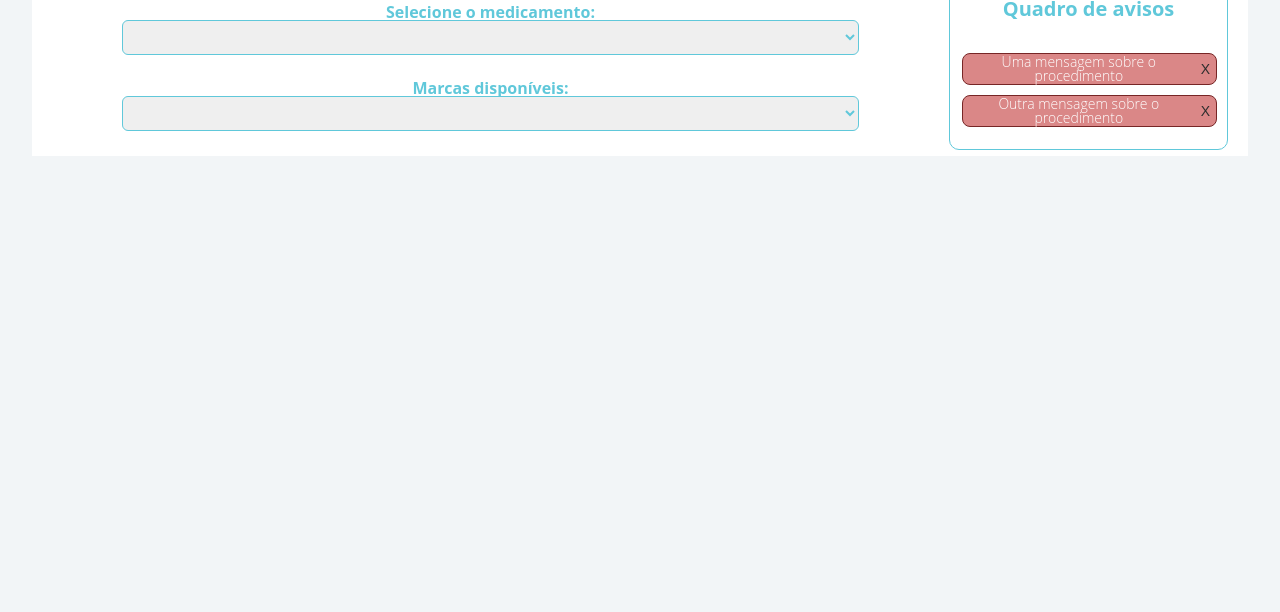
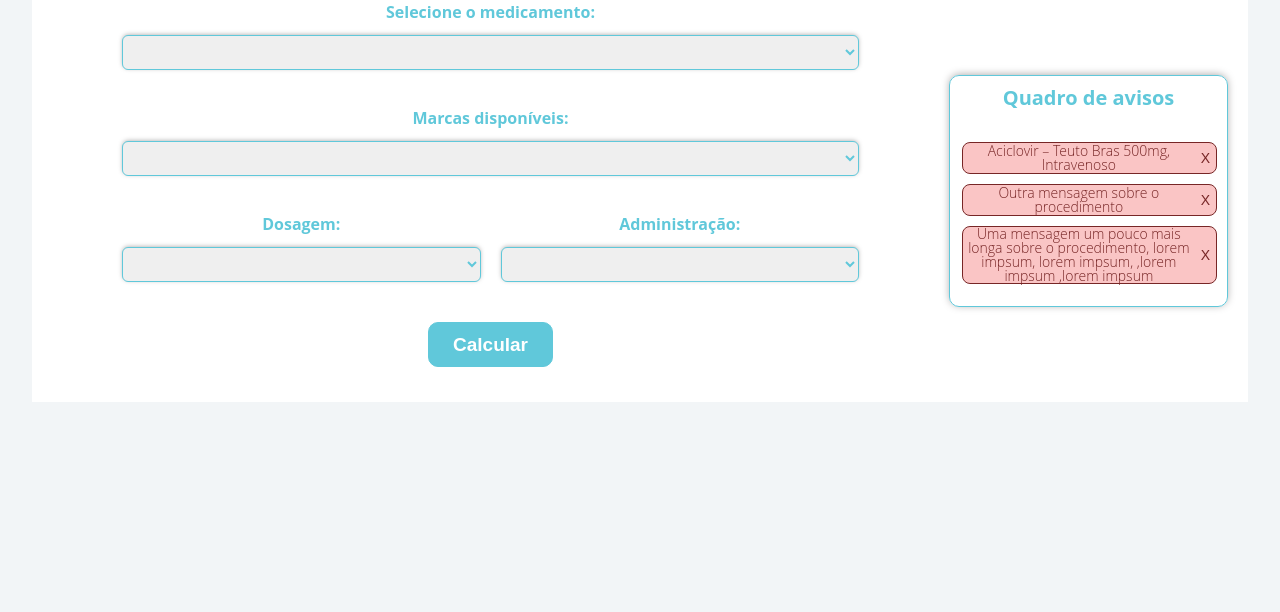
Before and after one commit to ElJohnnie/calculadora_dosagem, a plain HTML site: page index.html in a window 1280 px wide. Shown: the part 188-800 px from the top of the page. Drawn offline with Linux system fonts and the light colour scheme.

Commit message:
tudo certo por enquanto

```diff
--- a/css/framework.css
+++ b/css/framework.css
@@ -30,6 +30,46 @@ h3 {
     font-weight: 500;
 }
 
+.btn {
+    font-size: 19px;
+    font-weight: bold;
+    width: 125px;
+    height: 45px;
+    padding: 10px;
+    margin-bottom: 10px;
+    display: block;
+    border-radius: 10px;
+}
+
+.btn-main {
+    color: #ffffff;
+    border: 1px solid #60C8DA;
+    background: #60C8DA;
+}
+
+.btn-main:hover {
+    color: #60C8DA;
+    text-decoration: none;
+    border: 1px solid #60C8DA;
+    background: none;
+    transition: .5s ease-out 0s;
+}
+
+.btn-main:active {
+    color: #60C8DA;
+    text-decoration: none;
+    border: 1px solid #60C8DA;
+    background: none;
+    transition: .5s;
+    box-shadow: inset 0px 1px 3px 1px #858585;
+    transition: box-shadow .1s ease-out 0s;
+}
+
+.btn-secondary {
+    color: #2e2e2e;
+    border: 1px solid #2e2e2e;
+}
+
 form {
     margin: 0 50px;
     width: calc(100% - 50px);
@@ -43,6 +83,7 @@ select {
     width: 100%;
     height: 35px;
     transition: border 1s;
+    box-shadow: 0px -1px 5px -1px #A3A1A1;
 }
 
 input:hover {
@@ -355,6 +396,7 @@ select:active {
     flex-wrap: wrap;
     align-items: center;
     justify-content: space-around;
+    order: 2;
 }
 
 .col-75 {
@@ -364,6 +406,7 @@ select:active {
     flex-wrap: wrap;
     align-items: center;
     justify-content: space-around;
+    order: 2;
 }
 
 .col-50 {
@@ -374,6 +417,7 @@ select:active {
     align-items: center;
     height: auto;
     justify-content: space-around;
+    order: 2;
 }
 
 .col-25 {
@@ -384,6 +428,7 @@ select:active {
     align-items: center;
     height: auto;
     justify-content: space-around;
+    order: 2;
 }
 
 .col-12 {
@@ -393,6 +438,7 @@ select:active {
     align-items: center;
     height: auto;
     justify-content: space-around;
+    order: 2;
 }
 
 
@@ -409,6 +455,7 @@ select:active {
     height: 100%;
     border: 1px solid #60C8DA;
     border-radius: 10px;
+    box-shadow: 0px -1px 9px -1px #A3A1A1;
 }
 
 .card-header {
@@ -432,7 +479,7 @@ select:active {
     display: flex;
     justify-content: space-around;
     align-items: center;
-    background: #da8787;
+    background: #fac5c5;
     border: 1px solid #772626;
     width: 100%;
     min-height: 30px;
@@ -442,11 +489,11 @@ select:active {
 .alert p {
     font-size: 14px;
     font-weight: 100;
-    color: #ffffff;
+    color: #772626;
 }
 
 .btn-alert {
-    color: #2e2e2e;
+    color: #772626;
     font-size: 14px;
     font-weight: 500;
     background: none !important;
@@ -490,4 +537,7 @@ select:active {
         width: 100%;
         height: auto;
     }
+    .order-offset {
+        order: 1;
+    }
 }
--- a/index.html
+++ b/index.html
@@ -8,7 +8,6 @@
     <link rel="stylesheet" href="css/reset.css">
     <link rel="stylesheet" href="css/framework.css">
     <link rel="stylesheet" href="css/style.css">
-    <link rel="stylesheet" href="css/flexbox.css">
     <link rel="stylesheet" href="https://pro.fontawesome.com/releases/v5.10.0/css/all.css" integrity="sha384-AYmEC3Yw5cVb3ZcuHtOA93w35dYTsvhLPVnYs9eStHfGJvOvKxVfELGroGkvsg+p" crossorigin="anonymous" />
 </head>
 
@@ -16,7 +15,7 @@
     <header class="header modern-header-bg">
         <div class="container">
             <h1 class="header__title">
-                <a href="#"><i class="fas fa-calculator"></i>Calcudora de dosagem</a>
+                <a href="#"><i class="fas fa-calculator"></i> Calcudora de dosagem</a>
             </h1>
 
             <nav class="header-nav">
@@ -34,41 +33,70 @@
                         <div class="row my-5">
                             <div class="col-100">
                                 <label for="cars">Selecione o medicamento:</label>
-                                <select name="medicamento" id="medicamento" required>
+                                <select class="my-3" name="medicamento" id="medicamento" required>
                                     <option value="" selected></option>
                                     <option value="aciclovir">Aciclovir</option>
-                            </select>
+                                </select>
                             </div>
                         </div>
                         <div class="row my-5">
                             <div class="col-100">
                                 <label for="marca">Marcas disponíveis:</label>
-                                <select name="marca" id="marca" required>
+                                <select class="my-3" name="marca" id="marca" required>
                                     <option value="" selected></option>
                                     <option value="zovirax">Zovirax – GSK</option>
                                     <option value="ezopen">Ezopen – Teuto Bras</option>
                                     <option value="aciclovir">Aciclovir – Teuto Bras</option>
                                     <option value="univir">Univir – União Química</option>
-                            </select>
+                                </select>
+                            </div>
+                        </div>
+                        <div class="row my-5">
+                            <div class="col-50">
+                                <label for="marca">Dosagem:</label>
+                                <select class="my-3" name="administracao" id="administracao" required>
+                                    <option value="" selected></option>
+                                    <option value="zovirax">250mg</option>
+                                    <option value="ezopen">500mg</option>
+                                </select>
+                            </div>
+                            <div class="col-50">
+                                <label for="marca">Administração:</label>
+                                <select class="my-3" name="administracao" id="administracao" required>
+                                    <option value="" selected></option>
+                                    <option value="zovirax">Intravenoso</option>
+                                    <option value="ezopen">Intramuscular</option>
+                                </select>
+                            </div>
+                        </div>
+                        <div class="row my-5">
+                            <div class="col-100">
+                                <button type="submit" class="btn btn-main"> Calcular</button>
                             </div>
                         </div>
                     </form>
                 </div>
-                <div class="col-25">
-                    <div class="card">
+                <div class="col-25 order-offset">
+                    <div class="card my-3">
                         <div class="card-header">
                             <h3>Quadro de avisos</h3>
                         </div>
                         <div class="card-body">
                             <div class="alert my-2">
                                 <p>
-                                    Uma mensagem sobre o procedimento
+                                    Aciclovir – Teuto Bras 500mg, Intravenoso
                                 </p>
                                 <button type="button" class="btn-alert">X</button>
                             </div>
                             <div class="alert my-2">
                                 <p>
                                     Outra mensagem sobre o procedimento
+                                </p>
+                                <button type="button" class="btn-alert">X</button>
+                            </div>
+                            <div class="alert my-2">
+                                <p>
+                                    Uma mensagem um pouco mais longa sobre o procedimento, lorem impsum, lorem impsum, ,lorem impsum ,lorem impsum
                                 </p>
                                 <button type="button" class="btn-alert">X</button>
                             </div>
```
